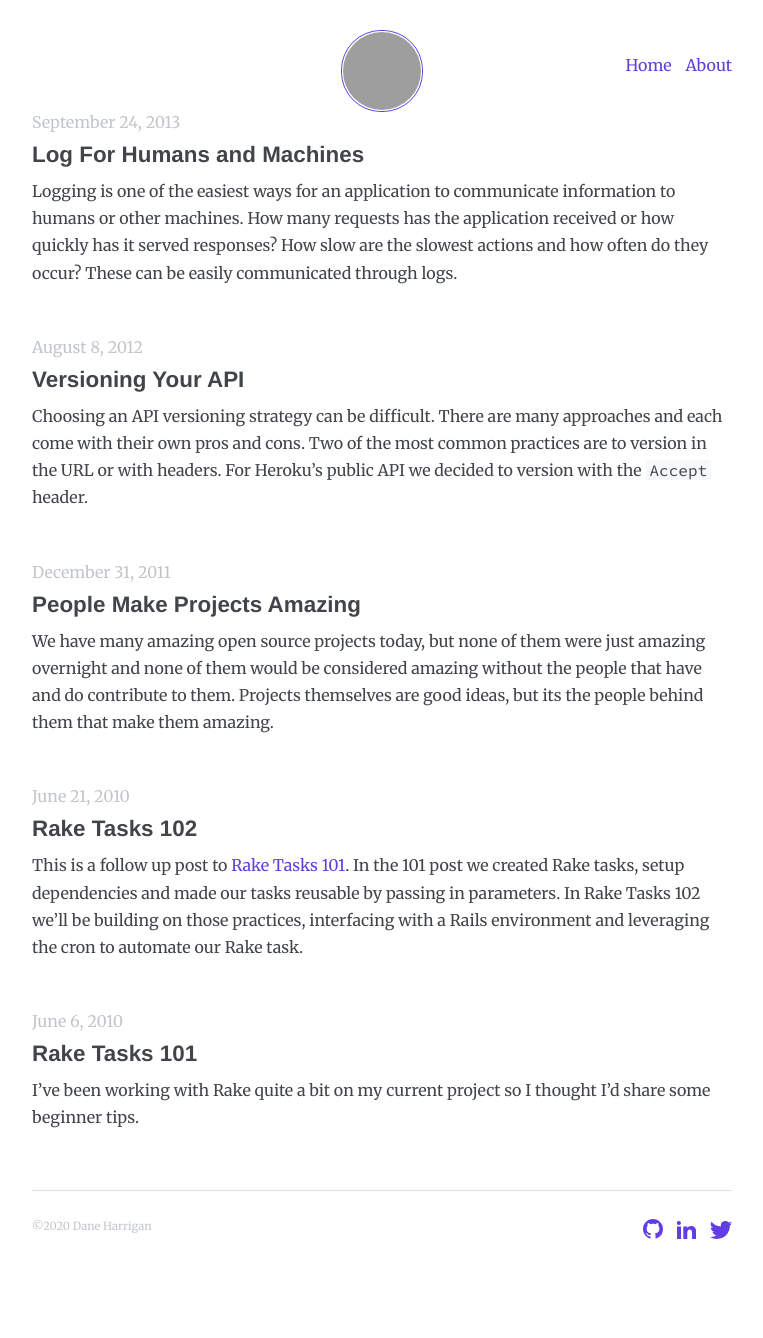
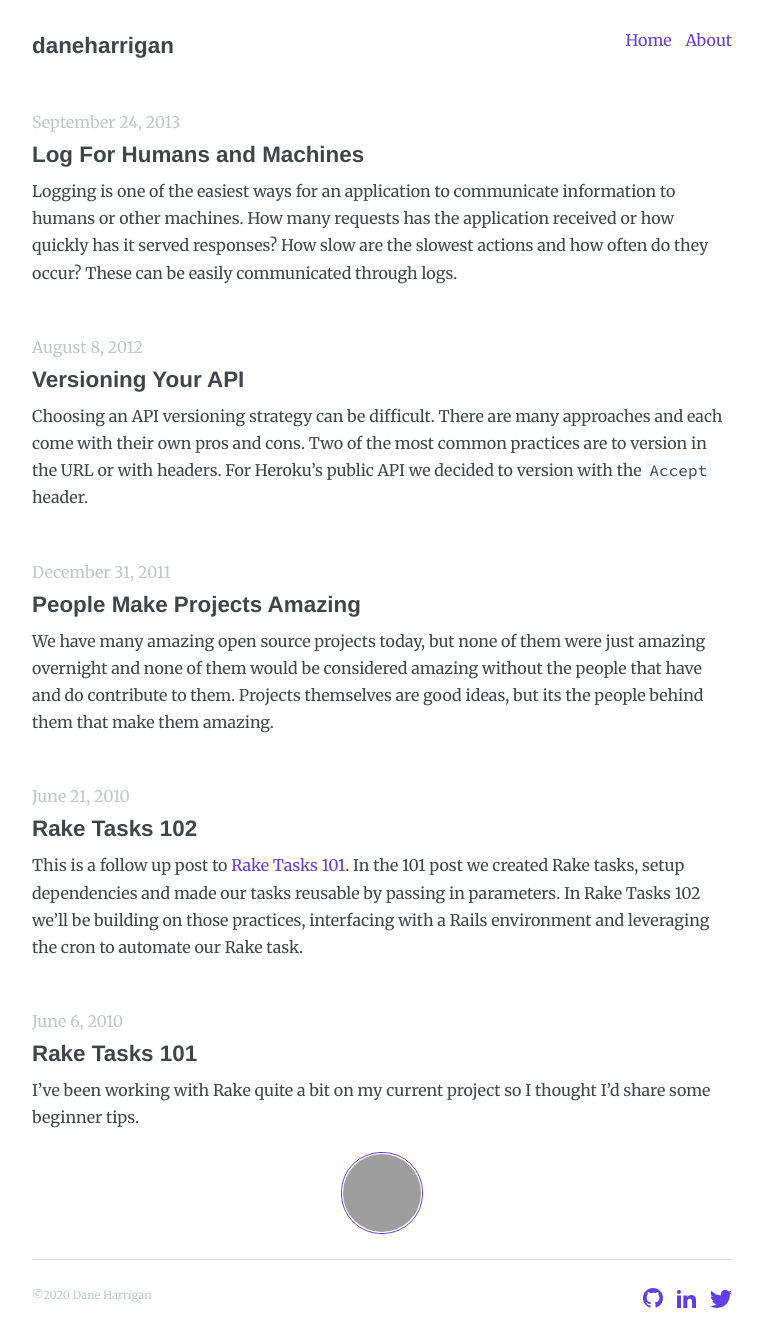
Before and after one commit to daneharrigan/daneharrigan.github.io, a Jekyll site: the page built from index.html, in a window 1280 px wide, cut to the strip 0-1338 px from the top of the page. Shown: the whole strip, without its empty margins (258-1021 px from the left). Built offline with Jekyll 4.4.1, drawn with Linux system fonts in a browser that asks for light colours; before the commit the page ends 1269 px from its top, so only the background shows below that; grey boxes are pictures that could not be loaded.

Commit message:
Moved #me to the footer

```diff
--- a/_includes/footer.html
+++ b/_includes/footer.html
@@ -1,3 +1,9 @@
+<div id="me">
+  <a href="{% link index.html %}" title="Home">
+  {% avatar daneharrigan size=100 %}
+  </a>
+</div>
+<hr>
 <footer>
   <span id="copyright">&copy;{{ site.time | date: '%Y' }} Dane
     Harrigan</span>
--- a/_includes/header.html
+++ b/_includes/header.html
@@ -3,9 +3,5 @@
     <li><a href="{% link index.html %}">Home</a></li>
     <li><a href="{% link about.md %}">About</a></li>
   </nav>
-  <div id="me">
-    <a href="{% link index.html %}" title="Home">
-    {% avatar daneharrigan size=100 %}
-    </a>
-  </div>
+  <h1><a href="{% link index.html %}">daneharrigan</a></h1>
 </header>
--- a/_layouts/default.html
+++ b/_layouts/default.html
@@ -2,10 +2,9 @@
 {% include meta.html %}
   <body>
     {% include header.html %}
-    <div>
+    <div id="content">
       {{ content }}
     </div>
-    <hr>
+    {% include footer.html %}
   </body>
-  {% include footer.html %}
 </html>
--- a/_layouts/info.html
+++ b/_layouts/info.html
@@ -5,7 +5,6 @@
     <div id="content">
       {{ content }}
     </div>
-    <hr>
+    {% include footer.html %}
   </body>
-  {% include footer.html %}
 </html>
--- a/_layouts/post.html
+++ b/_layouts/post.html
@@ -2,12 +2,11 @@
 {% include meta.html %}
   <body>
     {% include header.html %}
-    <div>
+    <div id="content">
       <time>{{ page.date | date: '%B %e, %Y' }}</time>
       <h1>{{ page.title }}</h1>
       {{ content }}
     </div>
-    <hr>
+    {% include footer.html %}
   </body>
-  {% include footer.html %}
 </html>
--- a/assets/minimal.css
+++ b/assets/minimal.css
@@ -76,13 +76,16 @@ header, footer {
 }
 
 header nav {
-  position: absolute;
-  right: 0;
-  margin: 25px 0;
+  float: right;
 }
 
 header {
   padding-bottom: 0px;
+}
+
+header h1 a:link, header h1 a:visited {
+  font-size: 0.7em;
+  color: #41454A;
 }
 
 footer {
@@ -120,7 +123,7 @@ footer a:active, footer a:hover {
 
   overflow: hidden;
   background: #FFF;
-  margin: 0 auto;
+  margin: 0 auto 25px;
 }
 
 #me a:link, #me a:visited {
@@ -137,6 +140,7 @@ footer a:active, footer a:hover {
 
 #content {
   padding-top: 20px;
+  clear: both;
 }
 
 #posts {
@@ -145,6 +149,10 @@ footer a:active, footer a:hover {
 
 #posts > li {
   padding-bottom: 30px;
+}
+
+#posts > li:last-child {
+  padding-bottom: 0;
 }
 
 /* blocks of code */
```
